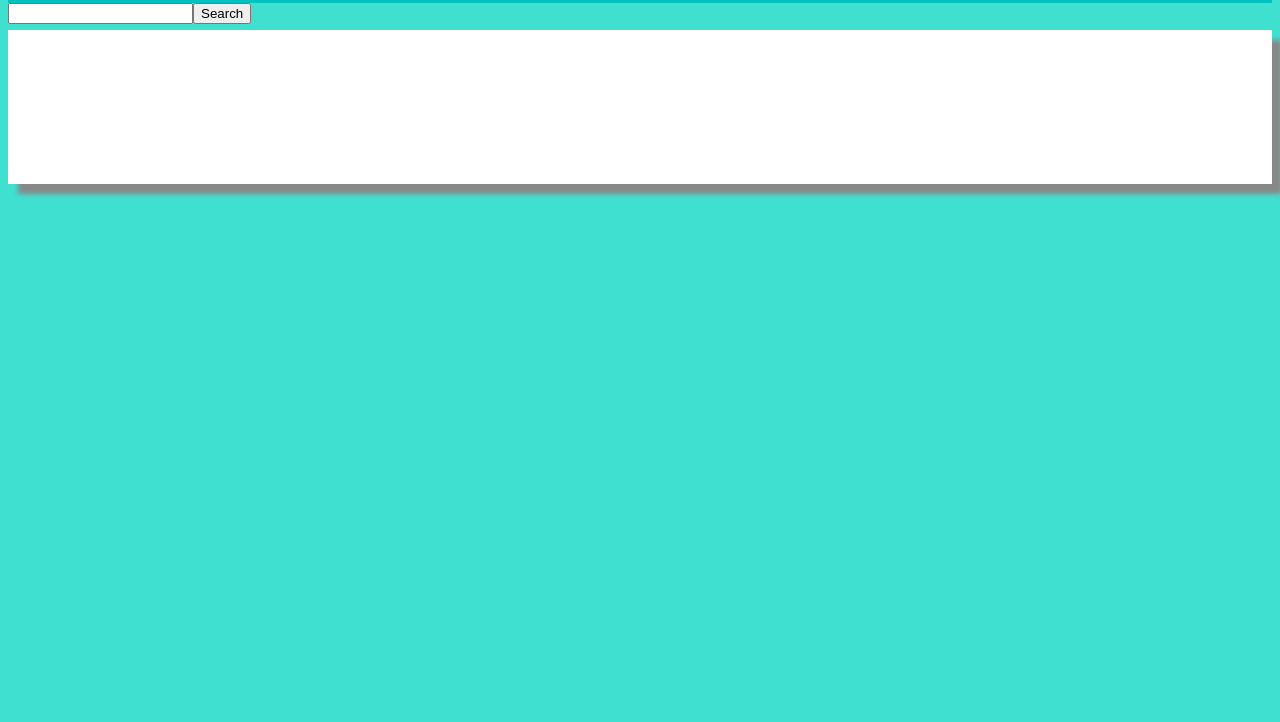
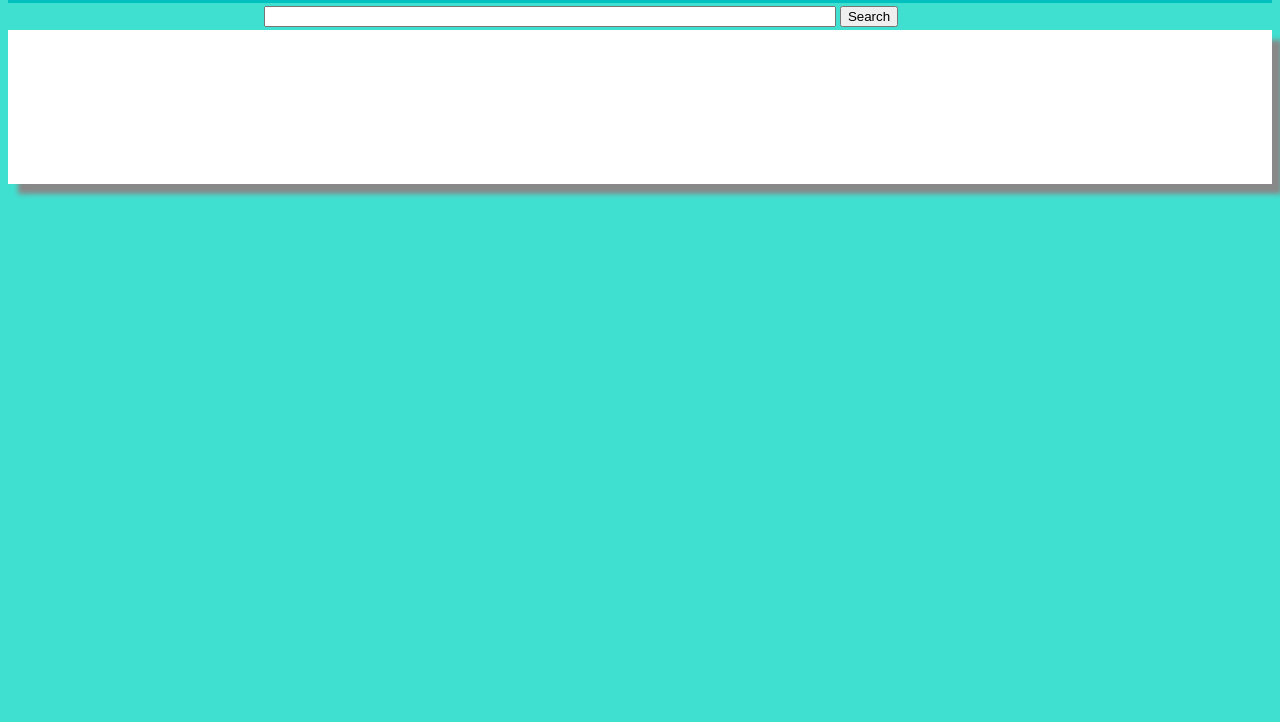
Before and after one commit to 99-victors/GR4, a plain HTML site: page contents/voluntari.html in a window 1280 px wide. Shown: the part 78-800 px from the top of the page. Drawn offline with Linux system fonts and the light colour scheme.

Commit message:
still trying to figure out alignment

```diff
--- a/contents/voluntari.css
+++ b/contents/voluntari.css
@@ -18,12 +18,17 @@ html {
     overflow: hidden;
 }
 
+#columns{
+    width: 100%;
+}
+
 .column{
     width: 20%;
 }
 
 .middleColumn{
     width: 60%;
+    align-self: center;
 }
 
 .contentPage{
@@ -31,3 +36,7 @@ html {
     margin-left: auto;
     margin-right: auto;
 }
+
+#searchBox{
+    width: 75%;
+}
--- a/contents/voluntari.html
+++ b/contents/voluntari.html
@@ -19,9 +19,10 @@
     <table id="columns" align="center">
       <tr>
         <td class="column" id="information"></td>
-        <td class="middleColumn" id="search"></td>
+        <td class="middleColumn" id="search">
           <input id="searchBox"></input>
           <button id="searchButton">Search</button>
+        </td>
         <td class="column" id="related"></td>
       </tr>
     </table>
```
